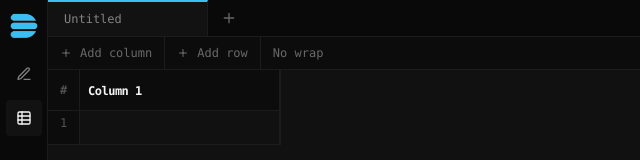
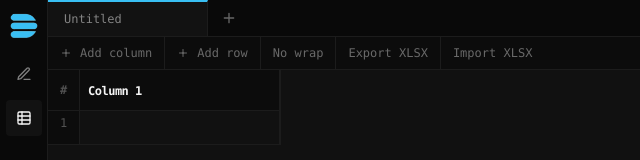
Before and after one commit to masdevan/duhlupa-notecanvas, a Next.js app: page /table in a window 1280 px wide. Shown: the top 160 px of the page, without its empty margins (0-640 px from the left). Built offline with nearby package versions, Linux system fonts and the light colour scheme.

Commit message:
feat: export and import table data as xlsx

```diff
--- a/components/table/table-grid.tsx
+++ b/components/table/table-grid.tsx
@@ -1,6 +1,7 @@
 "use client";
 
 import { useRef, useState } from "react";
+import * as XLSX from "xlsx";
 import IconPlus from "../icons/plus";
 import IconTrash from "../icons/trash";
 import { loadWrapPreference, saveWrapPreference } from "../../lib/storage";
@@ -14,6 +15,7 @@ type TableGridProps = {
   onRemoveColumn: (index: number) => void;
   onResizeColumn: (index: number, width: number) => void;
   onUpdateCell: (row: number, col: number, value: string) => void;
+  onImportData: (columns: string[], rows: string[][]) => void;
 };
 
 export default function TableGrid({
@@ -25,6 +27,7 @@ export default function TableGrid({
   onRemoveColumn,
   onResizeColumn,
   onUpdateCell,
+  onImportData,
 }: TableGridProps) {
   const scrollRef = useRef<HTMLDivElement>(null);
   const resizeRef = useRef<{
@@ -57,6 +60,37 @@ export default function TableGrid({
       saveWrapPreference(!wrap);
       return !wrap;
     });
+  }
+
+  function exportXlsx() {
+    const sheet = XLSX.utils.aoa_to_sheet([table.columns, ...table.rows]);
+    const book = XLSX.utils.book_new();
+    XLSX.utils.book_append_sheet(book, sheet, table.name);
+    XLSX.writeFile(book, `${table.name || "Table"}.xlsx`);
+  }
+
+  function handleImport(event: React.ChangeEvent<HTMLInputElement>) {
+    const file = event.target.files?.[0];
+    event.target.value = "";
+    if (!file) {
+      return;
+    }
+    const reader = new FileReader();
+    reader.onload = () => {
+      const book = XLSX.read(reader.result, { type: "array" });
+      const sheet = book.Sheets[book.SheetNames[0]];
+      if (!sheet) {
+        return;
+      }
+      const data = XLSX.utils.sheet_to_json<string[]>(sheet, {
+        header: 1,
+        raw: false,
+        defval: "",
+      });
+      const [columns, ...rows] = data;
+      onImportData(columns, rows);
+    };
+    reader.readAsArrayBuffer(file);
   }
 
   function isOverflowing(row: number, col: number) {
@@ -136,6 +170,21 @@ export default function TableGrid({
         >
           <span>{wrapText ? "Wrap on" : "No wrap"}</span>
         </button>
+        <button
+          onClick={exportXlsx}
+          className="flex h-full cursor-pointer items-center border-l border-edge px-3 font-mono text-xs text-foreground/40 transition-colors hover:bg-tab-active hover:text-foreground"
+        >
+          <span>Export XLSX</span>
+        </button>
+        <label className="flex h-full cursor-pointer items-center border-l border-edge px-3 font-mono text-xs text-foreground/40 transition-colors hover:bg-tab-active hover:text-foreground">
+          <span>Import XLSX</span>
+          <input
+            type="file"
+            accept=".xlsx"
+            onChange={handleImport}
+            className="hidden"
+          />
+        </label>
       </div>
       <div ref={scrollRef} className="editor-scroll min-h-0 flex-1 overflow-auto bg-card">
       <table className="w-max table-fixed border-separate border-spacing-0">
--- a/components/table/table-view.tsx
+++ b/components/table/table-view.tsx
@@ -157,6 +157,16 @@ export default function TableView() {
     });
   }
 
+  function importTable(columns: string[], rows: string[][]) {
+    const safeColumns = columns.length > 0 ? columns : ["Column 1"];
+    updateActive((table) => ({
+      ...table,
+      columns: safeColumns,
+      colWidths: safeColumns.map(() => 200),
+      rows: rows.length > 0 ? rows : [safeColumns.map(() => "")],
+    }));
+  }
+
   function addRow() {
     updateActive((table) => ({
       ...table,
@@ -226,6 +236,7 @@ export default function TableView() {
           onRemoveColumn={removeColumn}
           onResizeColumn={resizeColumn}
           onUpdateCell={updateCell}
+          onImportData={importTable}
         />
       ) : (
         <TableEmptyState onCreate={addTable} />
--- a/package.json
+++ b/package.json
@@ -11,7 +11,8 @@
   "dependencies": {
     "next": "16.3.0",
     "react": "19.2.8",
-    "react-dom": "19.2.8"
+    "react-dom": "19.2.8",
+    "xlsx": "^0.18.5"
   },
   "devDependencies": {
     "@tailwindcss/postcss": "^4",
```
Also changed, not shown: 1 other file (tests, documents, lock files or other folders).
